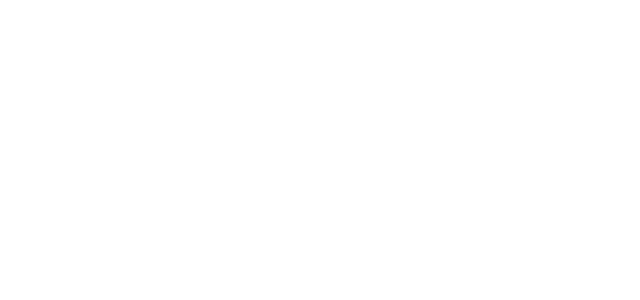
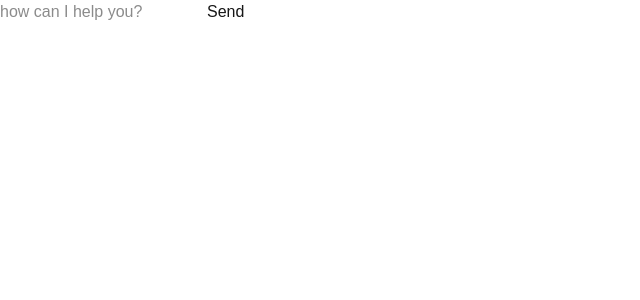
Before and after one commit to YuriyPilipenkoKH/ai-tools, a Next.js app: page /ui/completion in a window 1280 px wide. Shown: the top 300 px of the page, without its empty margins (0-640 px from the left). Built offline with nearby package versions, Linux system fonts and the light colour scheme.

Commit message:
markup for completion page

```diff
--- a/src/app/ui/completion/page.tsx
+++ b/src/app/ui/completion/page.tsx
@@ -1,5 +1,14 @@
 "use client"
 
 export default function CompletionPage () {
-
+  return (
+    <div>
+      <form>
+        <div>
+          <input type="text" placeholder="how can I help you?"/>
+          <button type="submit">Send</button>
+        </div>
+      </form>
+    </div>
+  )
 }
```
